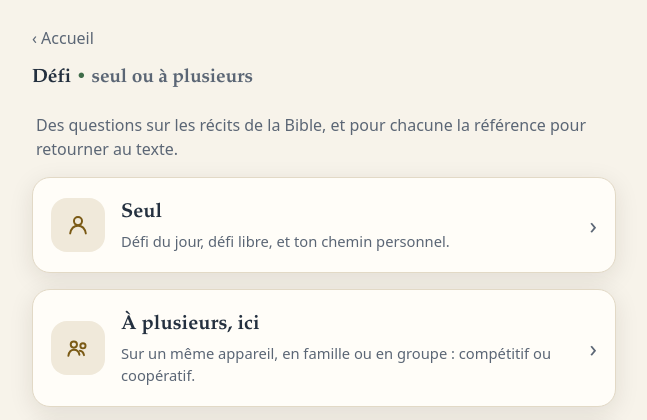
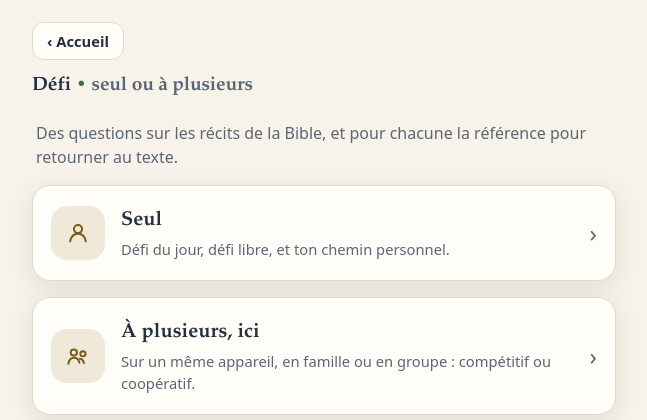
Before and after one commit to hdrckji/Mesvin-project, a PHP site: page /defi/index.html in a window 1280 px wide. Shown: the top 420 px of the page, without its empty margins (316-963 px from the left). Run offline with PHP 8.4, Linux system fonts and the light colour scheme.

Commit message:
Des boutons de retour enfin visibles
Le lien de retour n'était qu'un texte gris qui se fondait dans le décor,
sur toutes les pages. Il devient une pastille bordée dans la famille des
puces de l'en-tête (fond surface, encre pleine), identique partout —
accueil, modules, quiz, admin — puisque tous partagent .back-link.
Vérifié en clair et en sombre. Cache du service worker bumpé (v19).

Co-Authored-By: Claude Fable 5 <noreply@anthropic.com>
Claude-Session: https://claude.ai/code/session_016zQYYeKkpCQowdZkRiRpBu

```diff
--- a/app.css
+++ b/app.css
@@ -312,8 +312,17 @@ label.lbl { display: block; font-weight: 600; margin: 14px 2px 6px; font-size: .
   border-radius: 12px; padding: 8px 14px; font: inherit; cursor: pointer;
 }
 .pill.on { background: var(--grow); color: var(--on-grow); border-color: var(--grow); }
-.back-link { background: none; border: 0; color: var(--ink-soft); font: inherit;
-  cursor: pointer; padding: 4px 0; margin-bottom: 10px; }
+/* Bouton de retour : une vraie pastille visible (même famille que .acc-chip),
+   plus le texte gris discret qui se fondait dans le décor. */
+.back-link {
+  display: inline-flex; align-items: center; gap: 6px;
+  font: inherit; font-size: .92rem; font-weight: 650;
+  color: var(--ink); background: var(--surface);
+  border: 1px solid var(--line); border-radius: 12px;
+  padding: 7px 14px; margin-bottom: 12px; cursor: pointer;
+  -webkit-tap-highlight-color: transparent;
+}
+.back-link:active { transform: scale(.97); }
 .context-box { background: var(--surface-2); border-radius: 12px; padding: 14px 16px; margin-top: 14px;
   font-size: .95rem; color: var(--ink-soft); }
 .context-box b { color: var(--ink); }
--- a/sw.js
+++ b/sw.js
@@ -3,7 +3,7 @@
    (pratique pendant qu'on fait évoluer l'appli) ; hors-ligne, on retombe sur le
    cache. On pré-cache la coquille pour un premier lancement hors-ligne possible. */
 
-const CACHE = 'graine-v18';
+const CACHE = 'graine-v19';
 const ASSETS = [
   '.', 'index.html', 'app.css', 'app.js', 'icons.js', 'api-client.js', 'pierres.js',
   'data/verses.json', 'data/collections.json', 'icon.svg', 'manifest.webmanifest',
```
